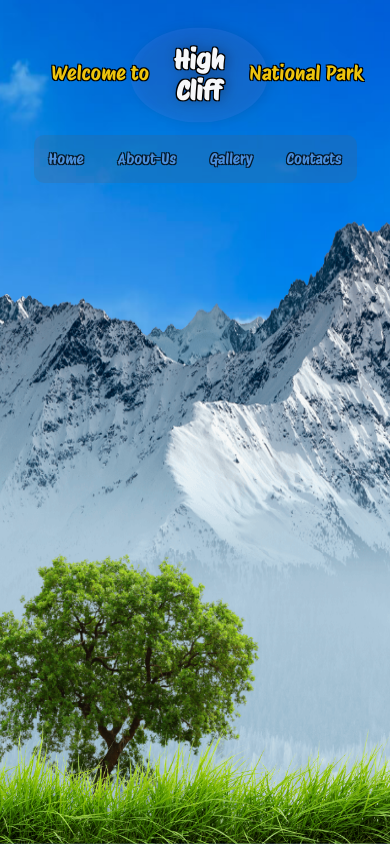
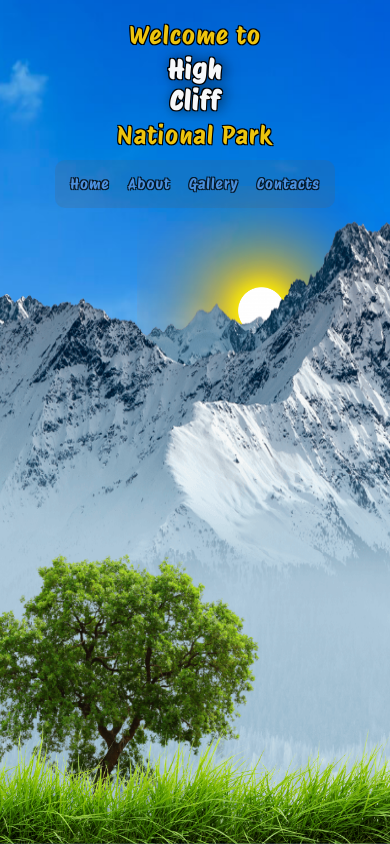
Before and after one commit to EvgenyZaryanov/Parallax_header, a plain HTML site: page index.html in a window 390 px wide. Drawn offline with Linux system fonts and the light colour scheme.

Commit message:
new updates 2.0

```diff
--- a/index.html
+++ b/index.html
@@ -10,10 +10,11 @@
   </head>
   <body class="main">
     <div class="scene">
-      <div data-speed-x="10" data-speed-y="20" class="scene__layer scene__layer_bg"></div>
-      <div data-speed-x="30" data-speed-y="50" class="scene__layer scene__layer_1"></div>
-      <div data-speed-x="60" data-speed-y="80" class="scene__layer scene__layer_2"></div>
-      <div data-speed-x="90" data-speed-y="100" class="scene__layer scene__layer_3"></div>
+      <div data-speed-x="10" data-speed-y="20" class="scene__layer scene__layer_sky"></div>
+      <div data-speed-x="10" data-speed-y="10" class="scene__layer scene__layer_sun"></div>
+      <div data-speed-x="30" data-speed-y="50" class="scene__layer scene__layer_mountain"></div>
+      <div data-speed-x="60" data-speed-y="80" class="scene__layer scene__layer_tree"></div>
+      <div data-speed-x="90" data-speed-y="100" class="scene__layer scene__layer_grass"></div>
     </div>
     <header class="header">
       <h1 class="header__title">Welcome to</h1>
@@ -25,11 +26,21 @@
     <nav class="nav-bar">
       <ul class="nav-menu">
         <li class="nav-menu__item">Home</li>
-        <li class="nav-menu__item">About-Us</li>
+        <li class="nav-menu__item">About</li>
         <li class="nav-menu__item">Gallery</li>
         <li class="nav-menu__item">Contacts</li>
       </ul>
     </nav>
+    <!-- <section class="content">
+      <div class="content__container">
+        <h3 class="content__title">Остальной контент сайта.</h3>
+        <p class="content__text">
+          Lorem ipsum dolor sit amet consectetur adipisicing elit. Ea aspernatur similique a iusto
+          quia recusandae odio ab quam ratione? Veritatis fugit quia repellat quam mollitia ducimus
+          placeat soluta aperiam tempora.
+        </p>
+      </div>
+    </section> -->
     <script src="script.js"></script>
   </body>
 </html>
--- a/script.js
+++ b/script.js
@@ -8,8 +8,8 @@ function parallax(event) {
   }
 
   this.querySelectorAll('.scene__layer').forEach(layer => {
-    let speedX = layer.getAttribute('data-speed-x'); // Скорость по X
-    let speedY = layer.getAttribute('data-speed-y'); // Скорость по Y
+    let speedX = layer.getAttribute('data-speed-x');
+    let speedY = layer.getAttribute('data-speed-y');
     layer.style.transform = `translateX(${(mouseX * speedX) / 1200}px) translateY(${
       (mouseY * speedY) / 1200
     }px)`;
@@ -17,3 +17,19 @@ function parallax(event) {
 }
 document.addEventListener('mousemove', parallax);
 document.addEventListener('touchmove', parallax, { passive: true });
+
+let thresholdSets = [];
+for (let i = 0; i <= 1.0; i += 0.005) {
+  thresholdSets.push(i);
+}
+
+const callback = function (entries, observer) {
+  const scrollTopPercent = (window.clientYOffset / parallax.offsetHeight) * 100;
+  setParallaxItemsStyle(scrollTopPercent);
+};
+const observer = new interSectionObserver(callback, { threshold: thresholdSets });
+observer.observe(document.querySelector('content'));
+
+function setParallaxItemsStyle(scrollTopPercent) {
+  layer.style.transform = `transform: translate(0%, -${scrollTopPercent / 9}%);`;
+}
--- a/style.css
+++ b/style.css
@@ -14,6 +14,11 @@ img {
   max-width: 100%;
 }
 
+.main {
+  max-width: 1920px;
+  width: 100%;
+  height: fit-content;
+}
 .scene {
   position: fixed;
   top: 0;
@@ -31,46 +36,69 @@ img {
   height: 110%;
 }
 
-.scene__layer_bg {
+.scene__layer_sky {
+  position: relative;
   background: url(./img/layer-bg.jpg) top no-repeat;
   background-size: cover;
   background-position: center calc(0% - 220px);
 }
-.scene__layer_1 {
+
+.scene__layer_sun {
+  background: url(./img/layer-4.png) no-repeat;
+  background-size: 500px 500px;
+  left: 62%;
+  top: 32%;
+}
+@media screen and (max-width: 768px) {
+  .scene__layer_sun {
+    background-size: 300px 300px;
+    left: 60%;
+    top: 35%;
+  }
+}
+@media screen and (max-width: 426px) {
+  .scene__layer_sun {
+    background-size: 250px 250px;
+    left: 35%;
+    top: 22%;
+  }
+}
+
+.scene__layer_mountain {
   background: url(./img/layer-1.png) bottom no-repeat;
   background-size: cover;
   background-position: bottom calc(-200px + 50%);
 }
 @media screen and (max-width: 426px) {
-  .scene__layer_1 {
+  .scene__layer_mountain {
     background-size: 300% 150%;
   }
 }
 
-.scene__layer_2 {
+.scene__layer_tree {
   background: url(./img/layer-2.png) bottom left no-repeat;
   background-size: 800px 600px;
   left: -20%;
   bottom: 0;
 }
 @media screen and (max-width: 768px) {
-  .scene__layer_2 {
+  .scene__layer_tree {
     background-size: 520px 420px;
     bottom: -2%;
   }
 }
 @media screen and (max-width: 425px) {
-  .scene__layer_2 {
+  .scene__layer_tree {
     background-size: 380px 300px;
   }
 }
-.scene__layer_3 {
+.scene__layer_grass {
   background: url(./img/layer-3.png) bottom no-repeat;
   background-size: 120% 200px;
   bottom: -100px;
 }
 @media screen and (max-width: 768px) {
-  .scene__layer_3 {
+  .scene__layer_grass {
     background-size: 120% 120px;
   }
 }
@@ -81,21 +109,31 @@ img {
   align-items: end;
   padding: 0;
   justify-content: space-between;
-  margin-top: 30px;
-  max-width: 800px;
+  margin: 30px auto 0px auto;
   background-color: transparent;
   border-radius: 10%;
   border: none;
 }
+@media screen and (max-width: 768px) {
+  .header {
+    margin: 0px auto;
+  }
+}
 @media screen and (max-width: 600px) {
   .header {
-    gap: 10px;
+    margin: 20px auto 0px;
+  }
+}
+@media screen and (max-width: 426px) {
+  .header {
+    flex-direction: column;
   }
 }
 
 .header__title {
   font-size: 30px;
   font-weight: 600;
+  letter-spacing: 1px;
   color: rgb(237, 196, 14);
   text-shadow: -1px -1px 0 black, 1px -1px 0 black, -1px 1px 0 black, 1px 1px 0 black;
   margin: 0px;
@@ -105,22 +143,29 @@ img {
 }
 @media screen and (max-width: 600px) {
   .header__title {
-    font-size: 20px;
+    font-size: 25px;
     font-weight: 400;
+    margin-right: -10px;
   }
 }
-@media screen and (max-width: 385px) {
+@media screen and (max-width: 426px) {
   .header__title {
-    font-size: 18px;
-    margin-right: -15px;
+    margin-right: 0px;
+    align-self: center;
   }
 }
 .header__title_part2 {
   margin-left: -25px;
 }
-@media screen and (max-width: 385px) {
+@media screen and (max-width: 600px) {
   .header__title_part2 {
-    margin-left: -15px;
+    margin-left: -10px;
+  }
+}
+@media screen and (max-width: 426px) {
+  .header__title_part2 {
+    margin-left: 0px;
+    align-self: center;
   }
 }
 
@@ -137,9 +182,10 @@ img {
     margin-bottom: -35px;
   }
 }
-@media screen and (max-width: 385px) {
+@media screen and (max-width: 426px) {
   .header__logoWrapper {
-    margin-bottom: -20px;
+    margin-bottom: 0px;
+    align-self: center;
   }
 }
 
@@ -178,17 +224,15 @@ img {
   align-items: center;
   justify-content: center;
   margin: 0;
-  width: 170px;
-  height: 130px;
-  font-size: 33px;
+  width: 200px;
+  height: 150px;
+  font-size: 40px;
+  letter-spacing: 1px;
   color: rgb(246, 248, 250);
   font-weight: 700;
   text-align: center;
   text-shadow: -1px -1px 0 black, 1px -1px 0 black, -1px 1px 0 black, 1px 1px 0 black;
   line-height: 1.2;
-  text-align: center;
-  background-color: rgba(88, 134, 240, 0.2);
-  clip-path: ellipse(50% 50% at 50% 50%);
 }
 @media screen and (max-width: 600px) {
   .header__logo {
@@ -197,12 +241,11 @@ img {
     font-size: 25px;
   }
 }
-@media screen and (max-width: 385px) {
+@media screen and (max-width: 426px) {
   .header__logo {
-    font-size: 20px;
-    font-weight: 500;
-    width: 100px;
-    height: 60px;
+    width: 120px;
+    height: 70px;
+    font-size: 25px;
   }
 }
 
@@ -212,21 +255,16 @@ img {
   justify-content: space-between;
   align-items: center;
   justify-content: center;
-  width: 506px;
-  margin-top: 80px;
+  margin-top: 50px;
 }
 @media screen and (max-width: 600px) {
   .nav-bar {
-    width: 323px;
-    margin-top: 50px;
+    margin-top: 30px;
   }
 }
-@media screen and (max-width: 385px) {
+@media screen and (max-width: 426px) {
   .nav-bar {
-    max-width: 290px;
-    width: 95%;
-    margin-right: 10px;
-    margin-left: 10px;
+    margin-top: 10px;
   }
 }
 
@@ -237,15 +275,28 @@ img {
   display: flex;
   flex-direction: row;
   justify-content: space-between;
+  gap: 50px;
   list-style-type: none;
   background: rgb(84, 97, 113, 0.2);
   border-radius: 10px;
+}
+@media screen and (max-width: 600px) {
+  .nav-menu {
+    gap: 35px;
+  }
+}
+@media screen and (max-width: 426px) {
+  .nav-menu {
+    gap: 8px;
+    align-self: center;
+  }
 }
 
 .nav-menu__item {
   padding: 5px 5px;
   font-size: 20px;
   font-weight: 400;
+  letter-spacing: 1px;
   color: rgb(87, 150, 228);
   text-shadow: -1px -1px 0 black, 1px -1px 0 black, -1px 1px 0 black, 1px 1px 0 black;
   border: none;
```
Also changed, not shown: img/layer-4.png (added).
